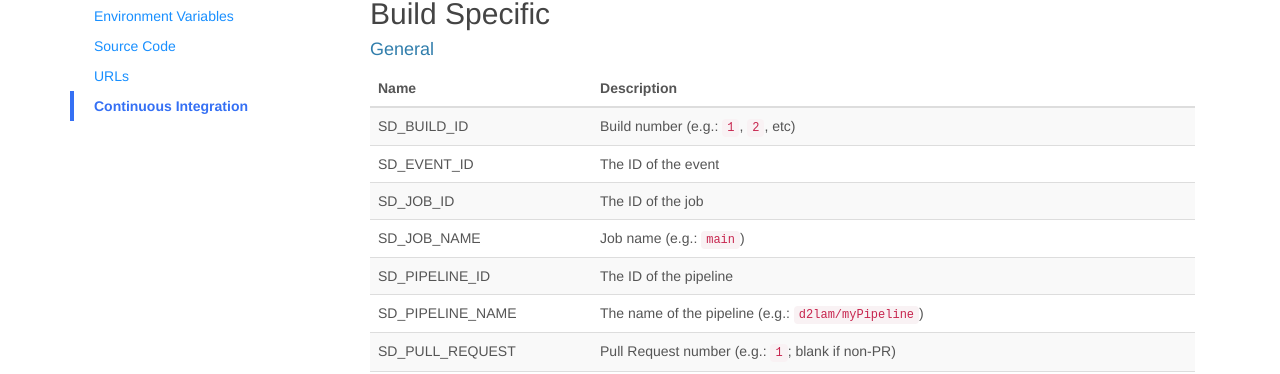
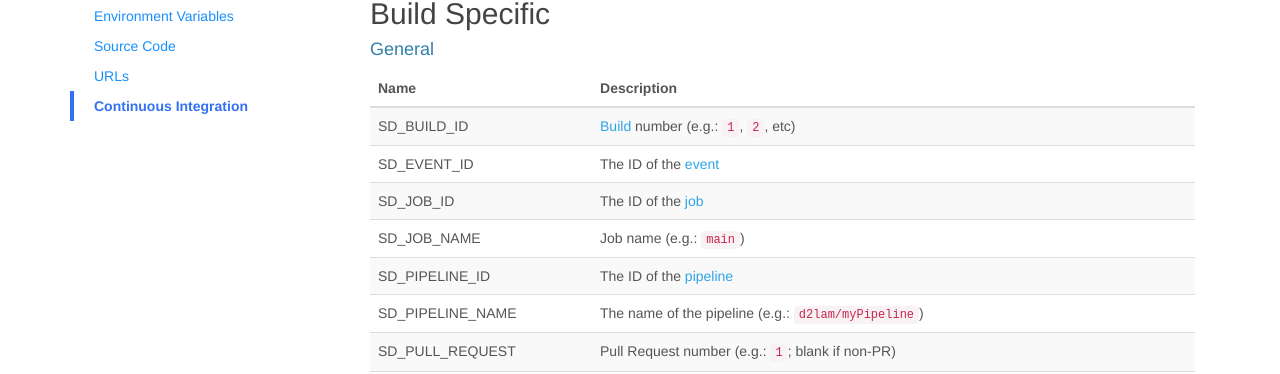
Before and after one commit to screwdriver-cd/guide, a Jekyll site: the page built from docs/user-guide/environment-variables.md, in a window 1280 px wide and 900 px high. Shown: the part 299-673 px from the top of the window. Built offline with Jekyll 4.4.1, drawn with Linux system fonts in a browser that asks for light colours; part of the change alters nothing that is shown.

```diff
--- a/docs/user-guide/environment-variables.md
+++ b/docs/user-guide/environment-variables.md
@@ -34,11 +34,11 @@ _Note: Environment variables set in one job cannot be accessed in another job. T
 
 | Name | Description |
 |------|-------|
-| SD_BUILD_ID | Build number (e.g.: `1`, `2`, etc) |
-| SD_EVENT_ID | The ID of the event |
-| SD_JOB_ID | The ID of the job |
+| SD_BUILD_ID | [Build](../about/appendix/domain#build) number (e.g.: `1`, `2`, etc) |
+| SD_EVENT_ID | The ID of the [event](../about/appendix/domain#event) |
+| SD_JOB_ID | The ID of the [job](../about/appendix/domain#job) |
 | SD_JOB_NAME | Job name (e.g.: `main`) |
-| SD_PIPELINE_ID | The ID of the pipeline |
+| SD_PIPELINE_ID | The ID of the [pipeline](../about/appendix/domain#pipeline) |
 | SD_PIPELINE_NAME | The name of the pipeline (e.g.: `d2lam/myPipeline`) |
 | SD_PULL_REQUEST | Pull Request number (e.g.: `1`; blank if non-PR) |
 | SD_TEMPLATE_FULLNAME | Full template name the job is using (e.g.: `d2lam/myTemplate`; blank if not using template) |
```
